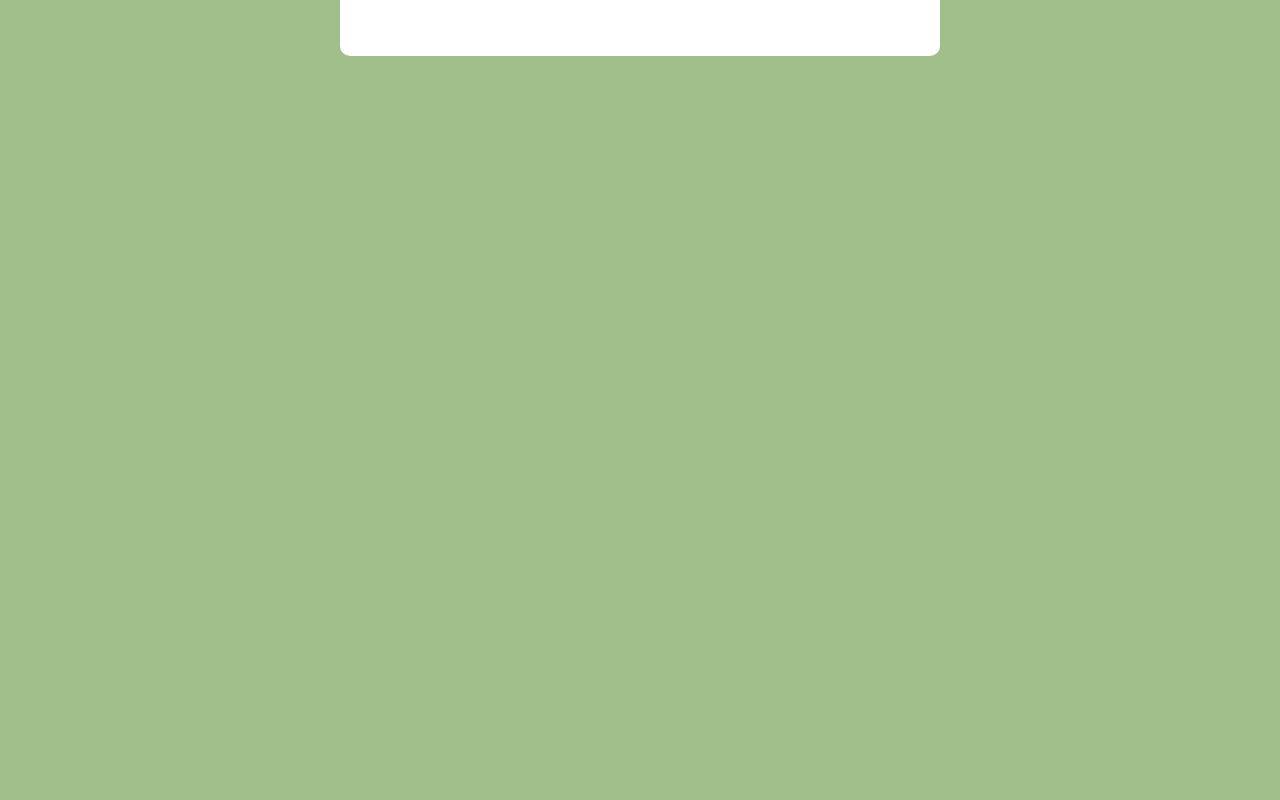
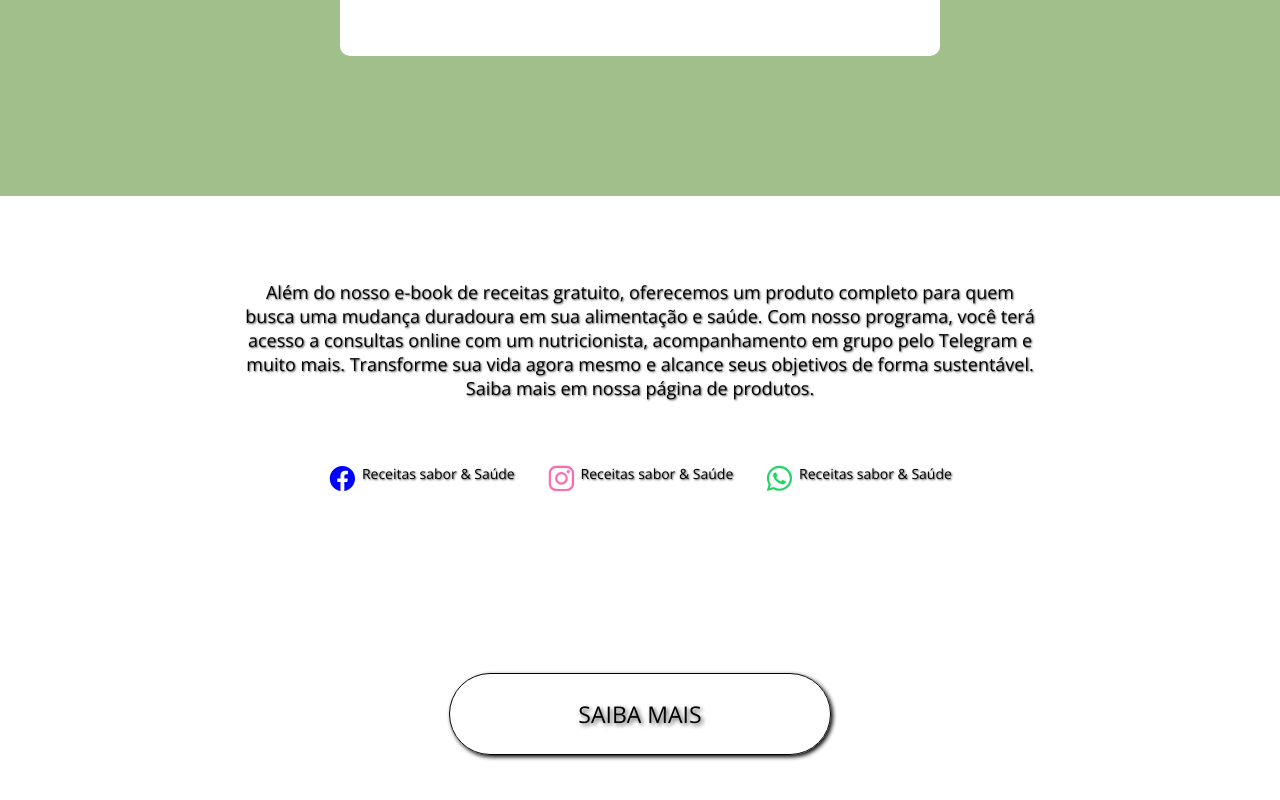
Before and after one commit to LaylaGiovanna/landing-page-react, a React (Create React App) app: page / in a window 1280 px wide. Shown: the part 1705-2505 px from the top of the page. Before the commit the page ends 1901 px from the top, so only its background shows below. Built offline with nearby package versions, Linux system fonts and the light colour scheme.

Commit message:
Site finalizado

```diff
--- a/public/index.html
+++ b/public/index.html
@@ -19,5 +19,6 @@
 
     <div id="root"></div>
 
+    <script src="https://unpkg.com/ionicons@5.0.0/dist/ionicons.js"></script>
   </body>
 </html>
--- a/src/pages/home/index.js
+++ b/src/pages/home/index.js
@@ -9,8 +9,10 @@ import ebook from '../../image/ebook.png';
 
 import mobile from './mobile.css'
 
+
 export default function Home() {
 
+    const facebook = "https//ijuiouuiysui";
     // size - é a nossa variável
     // setSize - função que ATUALIZA a nossa variável
     // useState - função do useState
@@ -123,6 +125,45 @@ export default function Home() {
                 </div>
 
             </header>
+
+            <main>
+                <section className='services'>
+                    <span>
+                        Além do nosso e-book de receitas gratuito, oferecemos um produto completo para quem busca uma
+                        mudança duradoura em sua alimentação e saúde. Com nosso programa, você terá acesso a consultas
+                        online com um nutricionista, acompanhamento em grupo pelo Telegram e muito mais. Transforme sua
+                        vida agora mesmo e alcance seus objetivos de forma sustentável. Saiba mais em nossa página de produtos.
+                    </span>
+                </section>
+
+                <section className='social-media'>
+                    <div className='contact'>
+                        {/* TARGET BLANK - significa que quando clicar nesse icon será redirecionado e não fechará a página */}
+                        <a href={facebook} target='blank' className='face'>
+                            <ion-icon name="logo-facebook"></ion-icon>
+                            <span>Receitas sabor & Saúde</span>
+                        </a>
+                    </div>
+
+                    <div className='contact'>
+                        <a href={facebook} target='blank' className="insta">
+                            <ion-icon  name="logo-instagram"></ion-icon>
+                            <span>Receitas sabor & Saúde</span>
+                        </a>
+                    </div>
+
+                    <div className='contact'>
+                        <a href={facebook} target='blank' className="whatsapp">
+                            <ion-icon  name="logo-whatsapp"></ion-icon>
+                            <span>Receitas sabor & Saúde</span>
+                        </a>
+                    </div>
+                </section>
+            </main>
+
+            <footer>
+                <a href={'3'} target='blank' >SAIBA MAIS</a>
+            </footer>
         </>
     )
 }
--- a/src/pages/home/mobile.css
+++ b/src/pages/home/mobile.css
@@ -39,3 +39,27 @@
 
 
 }
+
+/*-------------------------------------------------*/
+/*              SECTION SOCIAL MEDIA               */
+/*-------------------------------------------------*/
+
+@media(max-width: 670px){
+    main section.social-media div.contact a span{
+        display: none;
+    }
+
+    main section.social-media div.contact ion-icon{
+        font-size: 3rem;
+    }
+}
+
+/*-------------------------------------------------*/
+/*                      FOOTER                     */
+/*-------------------------------------------------*/
+
+@media(max-width: 415px){
+    footer a{
+        padding: 1rem 5rem;
+    }
+}
--- a/src/pages/home/styles.css
+++ b/src/pages/home/styles.css
@@ -224,3 +224,116 @@ header.container div.information-container div.information-right form button.for
 header.container div.information-container div.information-right form button.form-button:hover{
     opacity: .75;
 }
+
+
+/*-------------------------------------------------*/
+/*              SECTION MORE SERVICES             */
+/*-------------------------------------------------*/
+
+main{
+    width: 100%;
+    padding: 20px 10px;
+    background-color: #FFF;
+}
+
+main section.services{
+    max-width: 800px;
+    display: flex;
+    align-items: center;
+    justify-content: center;
+    text-align: center;
+    margin: 4rem auto;
+}
+
+main section.services span{
+    font-size: max(18px, 0.9vw);
+    font-family: 'Open Sans', sans-serif;
+    font-weight: semi-bold;
+}
+
+/*-------------------------------------------------*/
+/*              SECTION SOCIAL MEDIA               */
+/*-------------------------------------------------*/
+
+main section.social-media{
+    width: 100%;
+    margin-bottom: 5rem;
+    margin-top: 1rem;
+    display: flex;
+    flex-flow: row wrap;
+    align-items: center;
+    justify-content: center;
+}
+
+main section.social-media div.contact{
+    display: flex;
+    flex-flow: row wrap;
+    margin: 0 1rem;
+}
+
+main section.social-media div.contact a{
+    display: flex;
+    flex-flow: row wrap;
+    text-decoration: none;
+}
+
+main section.social-media div.contact a ion-icon{
+
+    font-size: 1.8rem;
+    margin-right: 5px;
+}
+
+main section.social-media div.contact a.face ion-icon{
+    color: blue;
+}
+
+main section.social-media div.contact a.insta ion-icon{
+    color: hotpink;
+
+}
+
+main section.social-media div.contact a.whatsapp ion-icon{
+    color: #25D366;
+
+}
+
+main section.social-media div.contact a span{
+    font-size: max(14px, 0.9vw);
+    font-family: 'Open Sans', sans-serif;
+    font-weight: 300;
+    color: #000;
+}
+
+/*-------------------------------------------------*/
+/*                      FOOTER                     */
+/*-------------------------------------------------*/
+
+footer {
+    width: 100%;
+    background-color: #FFF;
+    padding: 5rem 1rem;
+
+    display: flex;
+    flex-direction: column;
+    align-items: center;
+    justify-content: center;
+}
+
+footer a{
+    text-decoration: none;
+    padding: 1.5rem 8rem;
+    border: 1px solid #000;
+    border-radius: 50px;
+    color: #000;
+    text-shadow: 2px 2px 4px #494747;
+    font-size: max(20px, 1.8vw);
+    font-family: 'Open Sans', sans-serif;
+    box-shadow: 2px 2px 4px #000;
+
+    transition: 0.8s ease-out;
+}
+
+footer a:hover{
+    background-color: #3C6401;
+    color: #FFF;
+}
```
